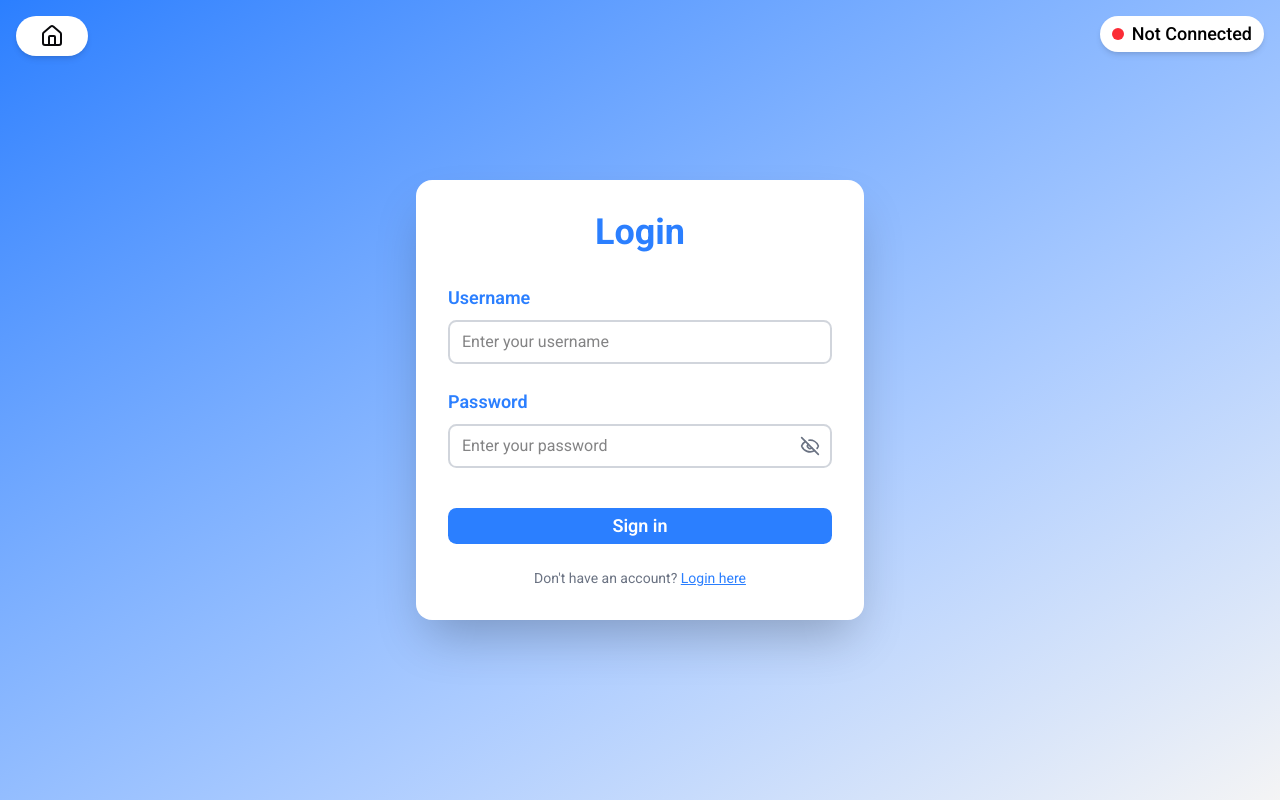
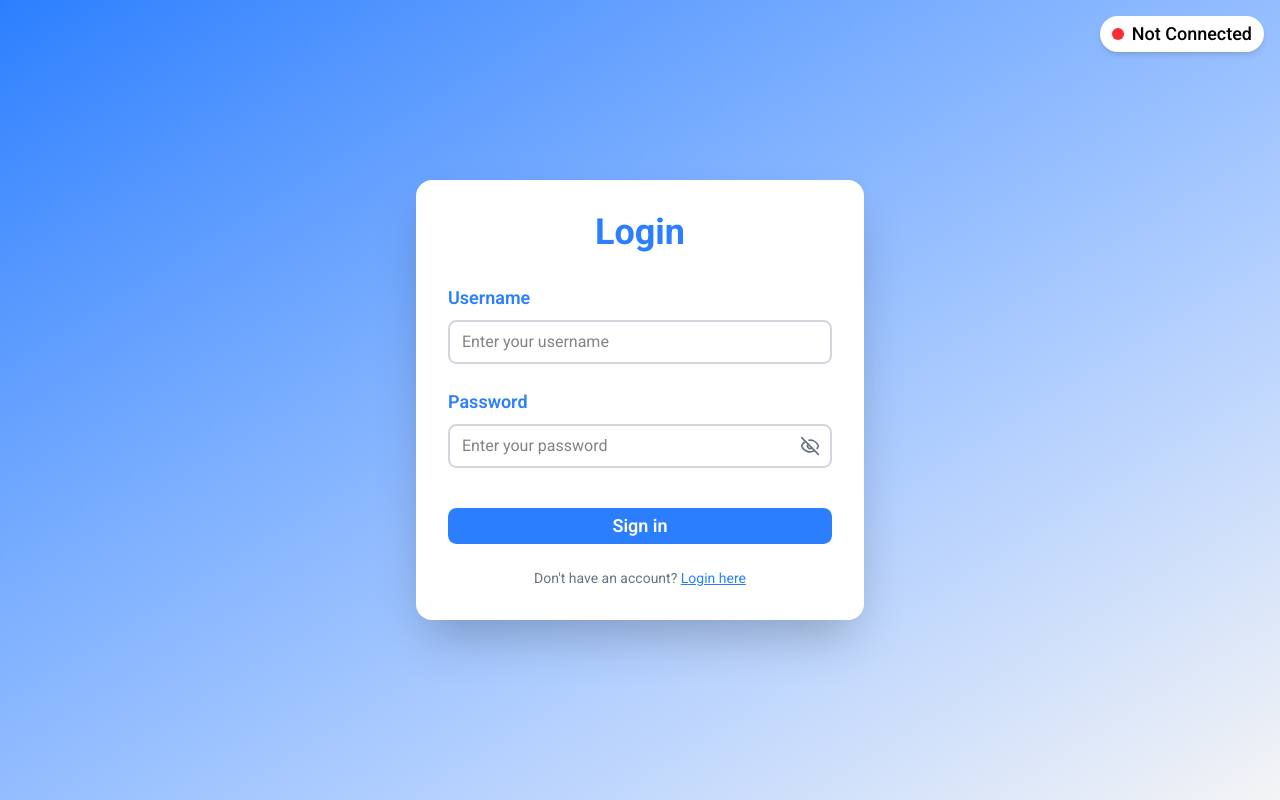
Before and after one commit to polar-bear-cu/final-project-comp-network-fe, a React (Vite) app: page /login in a window 1280 px wide. Built offline with nearby package versions, Linux system fonts and the light colour scheme; no server answers.

Commit message:
feat: logout api

```diff
--- a/src/components/homeButton.tsx
+++ /dev/null
@@ -1,18 +0,0 @@
-import { Home } from "lucide-react";
-import { useNavigate } from "react-router";
-
-const HomeButton = () => {
-  const navigate = useNavigate();
-  return (
-    <button
-      onClick={() => {
-        navigate("/");
-      }}
-      className="absolute top-4 left-4 bg-background px-6 py-2 rounded-full shadow-md z-50 cursor-pointer"
-    >
-      <Home size={24} />
-    </button>
-  );
-};
-
-export default HomeButton;
--- a/src/pages/ChatPage.tsx
+++ b/src/pages/ChatPage.tsx
@@ -57,8 +57,24 @@ const ChatPage = () => {
   }
 
   const handleLogout = async () => {
-    alert("ออกจากระบบแล้วนะ");
-    setOpenLogoutPopup(false);
+    try {
+      const res = await fetch(`${BASE_URL}/v1/user/logout`, {
+        method: "GET",
+        credentials: "include",
+      });
+
+      const data: ResponseInterface<UserInterface> = await res.json();
+
+      if (data.success) {
+        setUser(null);
+        setOpenLogoutPopup(false);
+        window.location.href = "/login";
+      } else {
+        console.error("Logout failed:", data.message);
+      }
+    } catch (err) {
+      console.error("Error during logout:", err);
+    }
   };
 
   const LogoutPopup = () => (
--- a/src/pages/LoginPage.tsx
+++ b/src/pages/LoginPage.tsx
@@ -1,5 +1,4 @@
 import ConnectionCheck from "@/components/connection";
-import HomeButton from "@/components/homeButton";
 import { Button } from "@/components/ui/button";
 import type { FormDataInterface, FormErrorField } from "@/interface/form";
 import { BASE_URL, type ResponseInterface } from "@/utils/api";
@@ -167,7 +166,6 @@ const LoginPage = () => {
           </button>
         </p>
       </main>
-      <HomeButton />
     </div>
   );
 };
--- a/src/pages/RegisterPage.tsx
+++ b/src/pages/RegisterPage.tsx
@@ -1,5 +1,4 @@
 import ConnectionCheck from "@/components/connection";
-import HomeButton from "@/components/homeButton";
 import { Button } from "@/components/ui/button";
 import type { FormDataInterface, FormErrorField } from "@/interface/form";
 import { BASE_URL, type ResponseInterface } from "@/utils/api";
@@ -167,7 +166,6 @@ const RegisterPage = () => {
           </button>
         </p>
       </main>
-      <HomeButton />
     </div>
   );
 };
```
